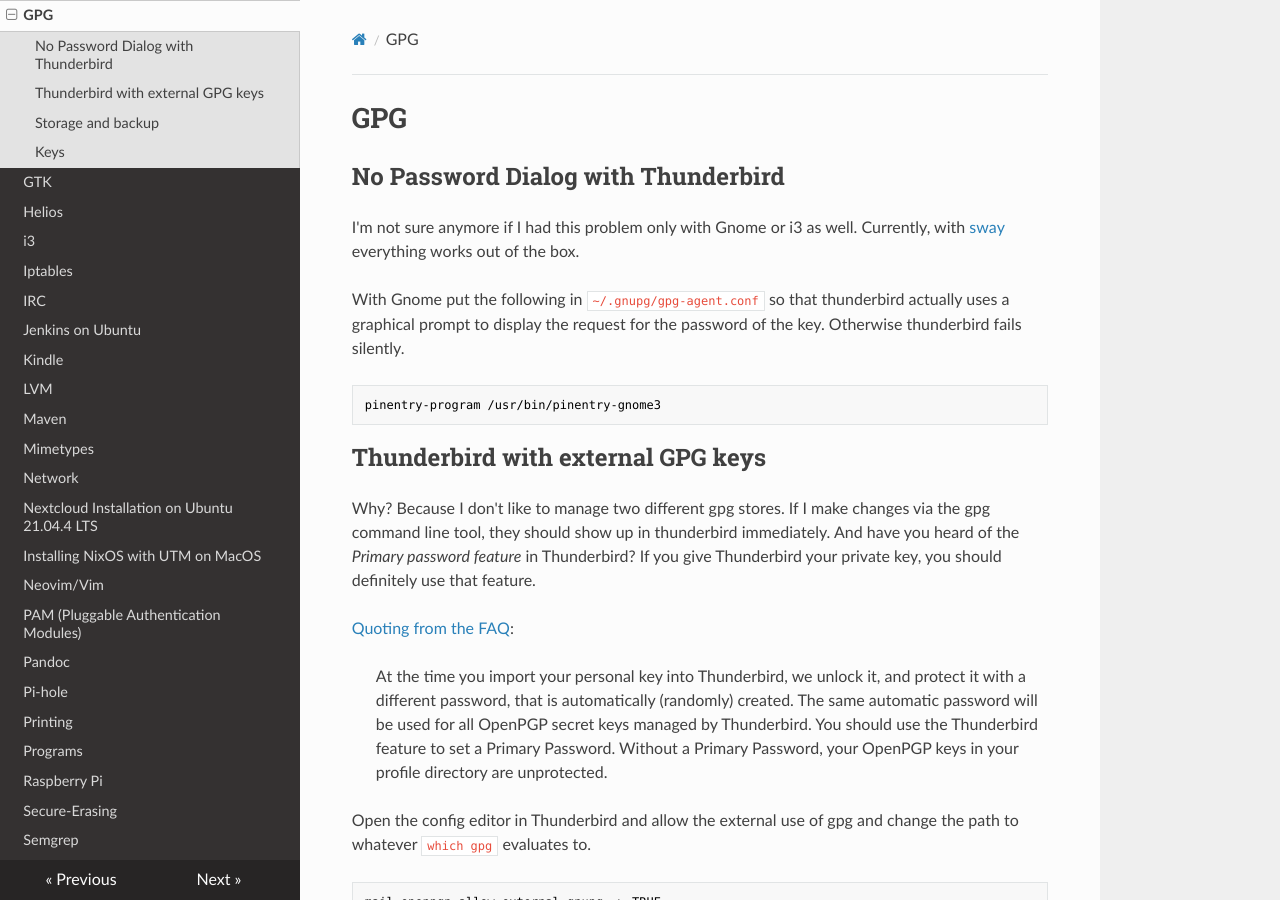
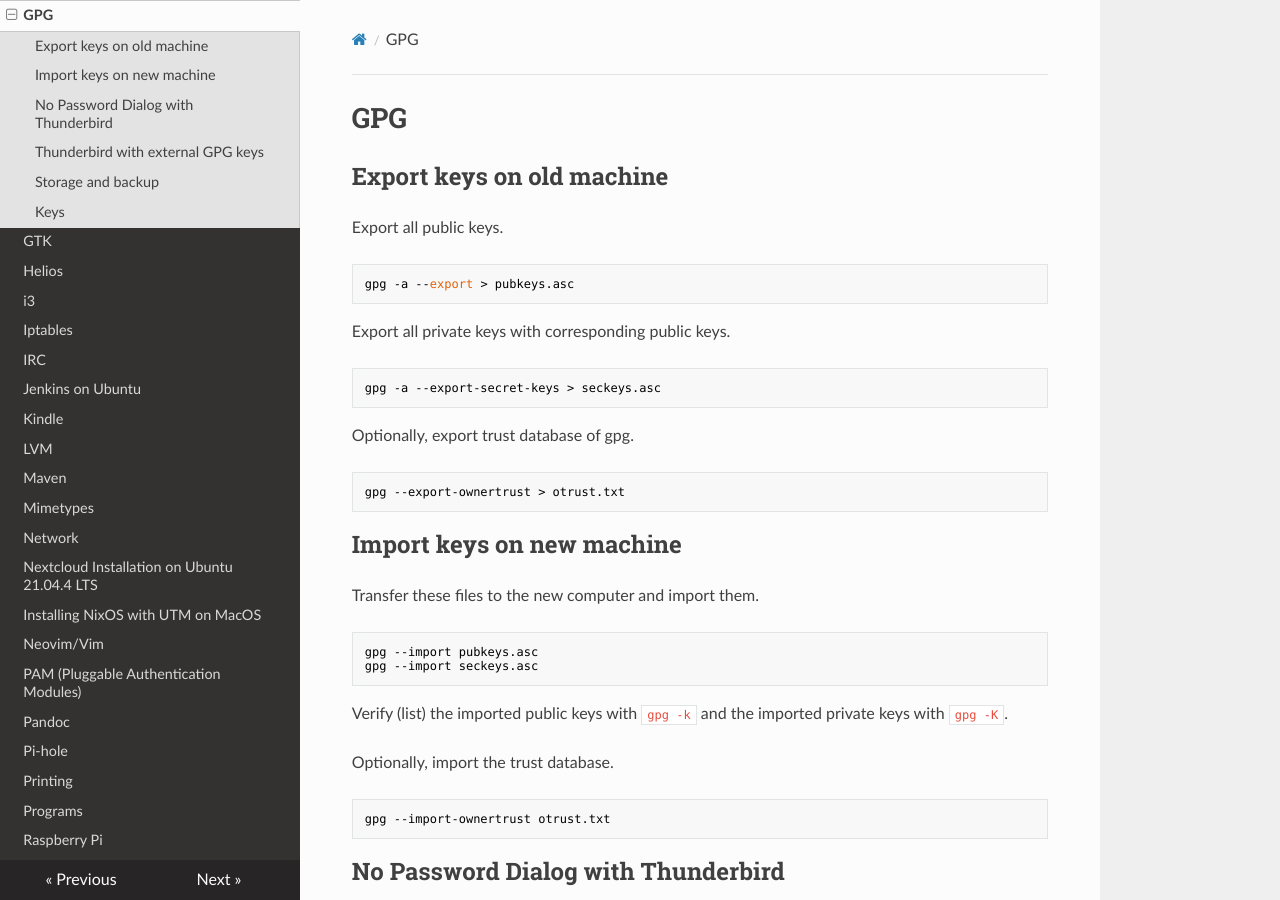
Before and after one commit to Maaxxs/wiki, an MkDocs documentation site: the page built from docs/gpg.md, in a window 1280 px wide and 900 px high. Built offline with MkDocs 1.6.1, drawn with Linux system fonts in a browser that asks for light colours; nearby versions of some CDN libraries.

Commit message:
Add export/import section for `gpg` keys

````diff
--- a/docs/gpg.md
+++ b/docs/gpg.md
@@ -1,4 +1,42 @@
 # GPG
+
+## Export keys on old machine
+
+Export all public keys.
+
+```sh
+gpg -a --export > pubkeys.asc
+```
+
+Export all private keys with corresponding public keys.
+
+```sh
+gpg -a --export-secret-keys > seckeys.asc
+```
+
+Optionally, export trust database of gpg.
+
+```sh
+gpg --export-ownertrust > otrust.txt
+```
+
+## Import keys on new machine
+
+Transfer these files to the new computer and import them.
+
+```sh
+gpg --import pubkeys.asc
+gpg --import seckeys.asc
+```
+
+Verify (list) the imported public keys with `gpg -k` and the imported
+private keys with `gpg -K`.
+
+Optionally, import the trust database.
+
+```sh
+gpg --import-ownertrust otrust.txt
+```
 
 ## No Password Dialog with Thunderbird
 
````
